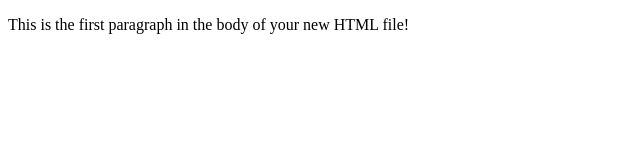
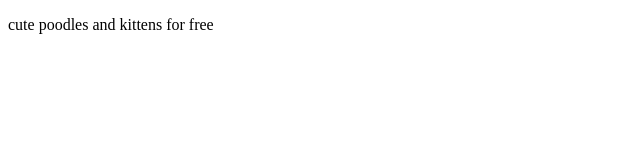
Before and after one commit to canicheefixe/canicheefixe.github.io, a plain HTML site: page index.html in a window 1280 px wide. Shown: the whole page, without its empty margins (0-640 px from the left). Drawn offline with Linux system fonts and the light colour scheme.

Commit message:
poodles2

```diff
--- a/index.html
+++ b/index.html
@@ -12,12 +12,12 @@ Section: x
 <html>
 
 <head>
-<title>My Title</title>
+<title>Poodles & Kittens</title>
 </head>
 
 <body>
 
-<p>This is the first paragraph in the body of your new HTML file!</p>
+<p>cute poodles and kittens for free</p>
 
 </body>
 </html>
```
